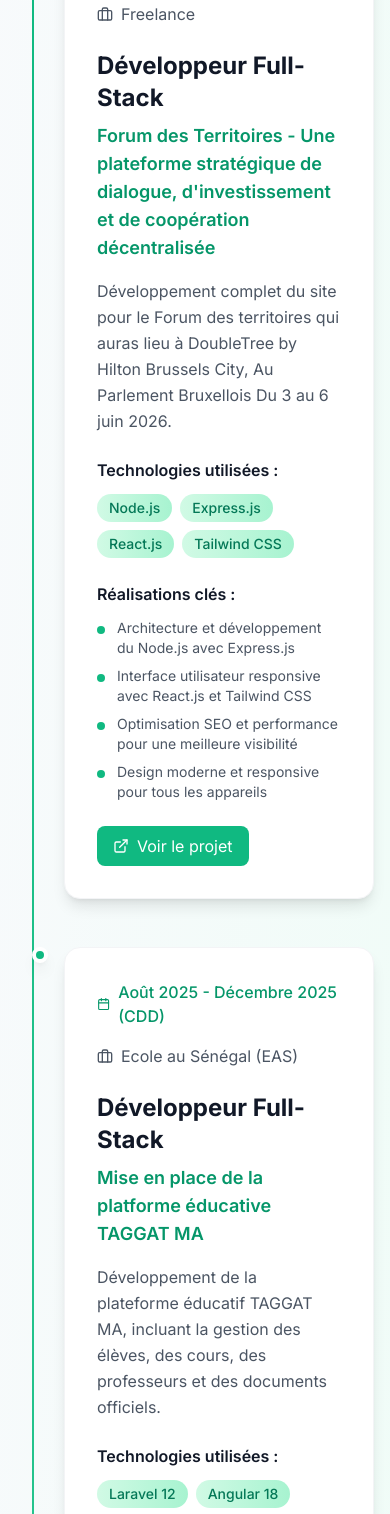
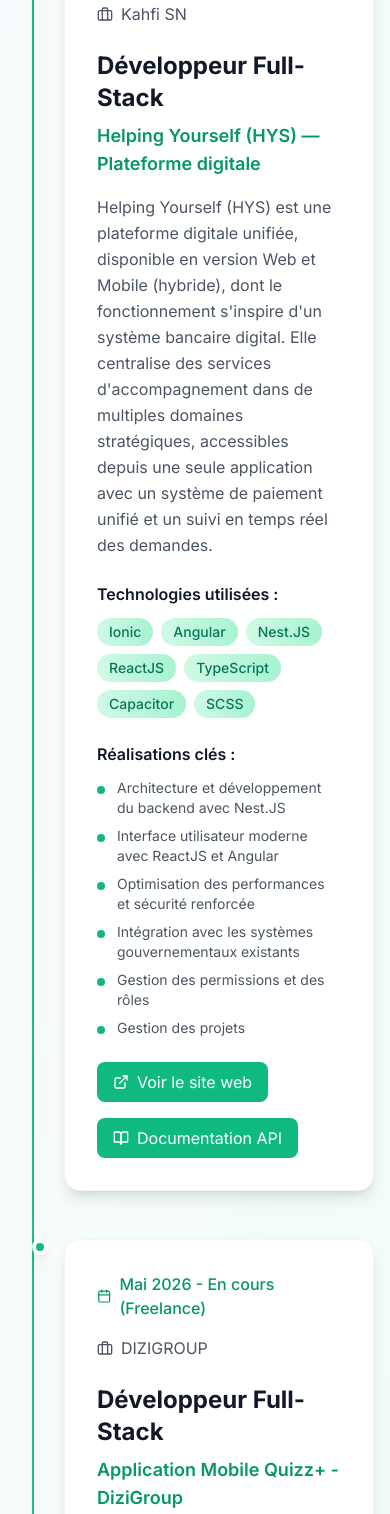
Before and after one commit to AbdouazizDEV/NewPortfolio, a React (Vite) app: page / in a window 390 px wide. Shown: the part 3840-5354 px from the top of the page. Built offline with nearby package versions, Linux system fonts and the light colour scheme.

Commit message:
feat: Ajouter expériences et projets mobile récents au portfolio
Intègre les missions freelance (Jant Tech, Kahfi SN, DIZIGROUP), les projets
Ionic/React Native avec démos vidéo, et les compétences mobile Ionic/Capacitor.

Co-authored-by: Cursor <cursoragent@cursor.com>

```diff
--- a/src/components/Experience/Experience.tsx
+++ b/src/components/Experience/Experience.tsx
@@ -5,6 +5,65 @@ const Experience = () => {
   const experiences = [
     {
       id: 0,
+      period: 'Mai 2026 - En cours (Freelance)',
+      company: 'Kahfi SN',
+      position: 'Développeur Full-Stack',
+      project: 'Helping Yourself (HYS) — Plateforme digitale',
+      technologies: ['Ionic', 'Angular', 'Nest.JS','ReactJS', 'TypeScript', 'Capacitor', 'SCSS'],
+      link: 'https://helping-yourself.com/',
+      link2: 'https://bo.helping-yourself.com/',
+      link3: 'https://api.helping-yourself.com/docs/',
+      link4: 'https://res.cloudinary.com/dhivn2ahm/video/upload/v1780413497/WhatsApp_Video_2026-06-02_at_15.14.37_rpaskh.mp4',
+      linkLabel: 'Voir le site web',
+      linkLabel2: 'Voir le back-office',
+      linkLabel3: 'Voir la documentation API',
+      linkLabel4: 'Voir la démo vidéo app Mobile',
+      description: 'Helping Yourself (HYS) est une plateforme digitale unifiée, disponible en version Web et Mobile (hybride), dont le fonctionnement s\'inspire d\'un système bancaire digital. Elle centralise des services d\'accompagnement dans de multiples domaines stratégiques, accessibles depuis une seule application avec un système de paiement unifié et un suivi en temps réel des demandes.',
+      achievements: [
+        'Architecture et développement du backend avec Nest.JS',
+        'Interface utilisateur moderne avec ReactJS et Angular',
+        'Optimisation des performances et sécurité renforcée',
+        'Intégration avec les systèmes gouvernementaux existants',
+        'Gestion des permissions et des rôles',
+        'Gestion des projets',
+      ]
+    },
+    {
+      id: 1,
+      period: 'Mai 2026 - En cours (Freelance)',
+      company: 'DIZIGROUP',
+      position: 'Développeur Full-Stack',
+      project: 'Application Mobile Quizz+ - DiziGroup',
+      technologies: ['ReactNative','ReactJS', 'TypeScript', 'Expo','Node.js', 'Express.js', 'Tailwind CSS'],
+      link: 'https://res.cloudinary.com/dhivn2ahm/video/upload/v1780414312/WhatsApp_Video_2026-06-02_at_15.15.12_tsutdv.mp4',
+      linkLabel: 'Voir la démo vidéo',
+      description: 'Développement de l\'application mobile Quizz+ pour DiziGroup, avec React Native et Expo.',
+      achievements: [
+        'Développement de l\'application avec React Native et Expo',
+        'Application déployable sur iOS et Android via Expo',
+        'Interface adaptée au contexte de la formation',
+        'Livrable présenté avec une vidéo de démonstration de l\'application'
+      ]
+    },
+    {
+      id: 2,
+      period: 'Avril 2026 - En cours (Freelance)',
+      company: 'Jant Tech',
+      position: 'Développeur Mobile',
+      project: 'La Cuisine de Maman — Application mobile pour un restaurant',
+      technologies: ['Ionic', 'Angular', 'TypeScript', 'Capacitor', 'SCSS'],
+      link: 'https://res.cloudinary.com/dhivn2ahm/video/upload/v1775995317/WhatsApp_Video_2026-04-12_at_11.59.07_yiuhky.mp4',
+      linkLabel: 'Voir la démo vidéo',
+      description: 'Contrat freelance avec Jant Tech : conception et développement de l\'application mobile « La Cuisine de Maman » pour un restaurant, avec Ionic (interface orientée métier restauration et expérience utilisateur fluide sur mobile).',
+      achievements: [
+        'Développement de l\'application avec Ionic et stack web moderne (Angular, TypeScript)',
+        'Application déployable sur iOS et Android via Capacitor',
+        'Interface adaptée au contexte restaurant et aux usages terrain',
+        'Livrable présenté avec une vidéo de démonstration de l\'application'
+      ]
+    },
+    {
+      id: 3,
       period: 'Janvier 2026 - Février 2026 (Freelance)',
       company: 'Freelance',
       position: 'Développeur Full-Stack',
@@ -20,7 +79,7 @@ const Experience = () => {
       ]
     },
     {
-      id: 1,
+      id: 4,
       period: 'Août 2025 - Décembre 2025 (CDD)',
       company: 'Ecole au Sénégal (EAS)',
       position: 'Développeur Full-Stack',
@@ -39,7 +98,7 @@ const Experience = () => {
       ]
     },
     {
-      id: 2,
+      id: 5,
       period: 'Juin 2025 - Août 2025 (Stage)',
       company: 'Xarala',
       position: 'Développeur Full-Stack',
@@ -55,7 +114,7 @@ const Experience = () => {
       ]
     },
     {
-      id: 3,
+      id: 6,
       period: 'Avril 2025 - Juin 2025 (Stage)',
       company: 'Niane Technologie',
       position: 'Développeur Full-Stack',
@@ -71,7 +130,7 @@ const Experience = () => {
       ]
     },
     {
-      id: 3,
+      id: 7,
       period: 'Mars 2025',
       company: 'Niane Technologie',
       position: 'Développeur Full-Stack',
@@ -87,7 +146,7 @@ const Experience = () => {
       ]
     },
     {
-      id: 4,
+      id: 8,
       period: 'Décembre 2024',
       company: 'Freelance',
       position: 'Développeur Full-Stack',
@@ -103,7 +162,7 @@ const Experience = () => {
       ]
     },
     {
-      id: 6,
+      id: 9,
       period: 'Octobre 2024',
       company: 'Freelance',
       position: 'Développeur Full-Stack',
@@ -219,7 +278,7 @@ const Experience = () => {
                           className="flex items-center px-4 py-2 bg-emerald-500 text-white rounded-lg hover:bg-emerald-600 transition-colors"
                         >
                           <ExternalLink size={16} className="mr-2" />
-                          Voir le projet
+                          {(exp as { linkLabel?: string }).linkLabel ?? 'Voir le projet'}
                         </motion.a>
                       )}
                       {exp.github && (
--- a/src/components/Projects/Projects.tsx
+++ b/src/components/Projects/Projects.tsx
@@ -7,25 +7,44 @@ const Projects = () => {
 
   const projects = [
     {
-      id: 0,
-      title: 'TAGGAT MA',
-      description: 'Plateforme éducative TAGGAT MA, avec gestion des élèves, des cours, des professeurs et des documents officiels.',
-      image: 'https://res.cloudinary.com/dhivn2ahm/image/upload/v1761196405/taggat_MA_tmujxx.jpg',
-      technologies: ['Laravel 12', 'Angular 19', 'Mysql','Redis','Vue.js','Swagger','GitLab'],
-      category: 'web',
-      link: 'https://web-eas.taggatma.com/',
-      link2: 'https://api-eas.taggatma.com/api/documentation#',
+      id: 12,
+      title: 'La Cuisine de Maman',
+      description: 'Application mobile Ionic pour un restaurant (client Jant Tech) : expérience utilisateur adaptée au métier de la restauration.',
+      image: 'https://res.cloudinary.com/dhivn2ahm/image/upload/v1775995572/Rectangle_2040_tc1z61.png',
+      technologies: ['Ionic', 'Angular', 'TypeScript', 'Capacitor', 'SCSS'],
+      category: 'mobile',
+      link: 'https://res.cloudinary.com/dhivn2ahm/video/upload/v1775995317/WhatsApp_Video_2026-04-12_at_11.59.07_yiuhky.mp4',
+      linkLabel: 'Voir la démo vidéo',
       github: null,
       featured: true
     },
     {
-      id: 1,
-      title: 'Credex FINTRA',
-      description: 'Plateforme fintech d\'avance sur salaire composée de trois composants principaux : 1. Application mobile pour les employés 2. Application web pour les entreprises 3. Application web pour l\'administration de la plateforme',
-      image: 'https://res.cloudinary.com/dhivn2ahm/image/upload/v1761196204/logoColore_u3qdsk.png',
-      technologies: ['React Native','Expo','Next.JS', 'Nest.JS', 'Mysql','GitLab','Tailwind CSS'],
+      id: 13,
+      title: 'Quizz+',
+      description: 'Application mobile React Native pour un restaurant (client DiziGroup) : expérience utilisateur adaptée au métier de la restauration.',
+      image: 'https://res.cloudinary.com/dhivn2ahm/image/upload/v1780414790/logo_zxivqy.png',
+      technologies: ['ReactNative','ReactJS', 'TypeScript', 'Expo','Node.js', 'Express.js', 'Tailwind CSS'],
       category: 'mobile',
-      link: null,
+      link: 'https://res.cloudinary.com/dhivn2ahm/video/upload/v1780414312/WhatsApp_Video_2026-06-02_at_15.15.12_tsutdv.mp4',
+      linkLabel: 'Voir la démo vidéo',
+      github: null,
+      featured: true
+    },
+    {
+      id: 14,
+      title: 'Helping Yourself',
+      description: 'Plateforme digitale unifiée, disponible en version Web et Mobile (hybride), dont le fonctionnement s\'inspire d\'un système bancaire digital. Elle centralise des services d\'accompagnement dans de multiples domaines stratégiques, accessibles depuis une seule application avec un système de paiement unifié et un suivi en temps réel des demandes.',
+      image: 'https://res.cloudinary.com/dhivn2ahm/image/upload/v1780414855/icon_mm53ui.png',
+      technologies: ['Ionic', 'Angular', 'Nest.JS','ReactJS', 'TypeScript', 'Capacitor', 'SCSS'],
+      category: 'mobile',
+      link: 'https://helping-yourself.com/',
+      link2: 'https://bo.helping-yourself.com/',
+      link3: 'https://api.helping-yourself.com/docs/',
+      link4: 'https://res.cloudinary.com/dhivn2ahm/video/upload/v1780413497/WhatsApp_Video_2026-06-02_at_15.14.37_rpaskh.mp4',
+      linkLabel: 'Voir le site web',
+      linkLabel2: 'Voir le back-office',
+      linkLabel3: 'Voir la documentation API',
+      linkLabel4: 'Voir la démo vidéo app Mobile',
       github: null,
       featured: true
     },
@@ -127,7 +146,18 @@ const Projects = () => {
       link: 'https://agence-de-voyage-front-tptc.vercel.app/',
       github: 'https://github.com/AbdouazizDEV/Agence_de_Voyage_front',
       featured: false
-    }
+    },
+    {
+      id:11,
+      title: 'Forum des Territoires',
+      description: 'Une plateforme stratégique de dialogue, d\'investissement et de coopération décentralisée',
+      image: 'https://res.cloudinary.com/dhivn2ahm/image/upload/v1770471490/partener_ddnssj.png',
+      technologies: [ 'Node.js', 'Express.js', 'React.js', 'Tailwind CSS'],
+      category: 'web',
+      link: 'https://forumdesterritoires.com/',
+      github: 'https://github.com/AbdouazizDEV/Forum-des-territoires',
+      featured: true
+    },
   ];
 
   const filters = [
@@ -150,6 +180,7 @@ const Projects = () => {
       'Laravel 12': 'bg-emerald-100 text-emerald-700',
       'React.js': 'bg-blue-100 text-blue-700',
       'Node.js': 'bg-green-100 text-green-700',
+      'Angular': 'bg-red-100 text-red-700',
       'Angular 18': 'bg-red-100 text-red-700',
       'Angular 19': 'bg-emerald-100 text-emerald-700',
       'PostgreSQL': 'bg-blue-100 text-blue-700',
@@ -166,6 +197,10 @@ const Projects = () => {
       'Swagger': 'bg-yellow-100 text-yellow-700',
       'Expo': 'bg-emerald-100 text-emerald-700',
       'React Native': 'bg-emerald-100 text-emerald-700',
+      'Ionic': 'bg-blue-100 text-indigo-700',
+      'Capacitor': 'bg-cyan-100 text-blue-800',
+      'SCSS': 'bg-pink-100 text-pink-800',
+      'TypeScript': 'bg-blue-100 text-blue-800',
       'Vue.js': 'bg-blue-100 text-blue-700',
       'Github': 'bg-purple-100 text-purple-700',
       'Prisma ORM': 'bg-purple-100 text-purple-700',
@@ -290,7 +325,7 @@ const Projects = () => {
                         className="flex-1 bg-gradient-to-r from-emerald-500 to-emerald-600 text-white px-4 py-2 rounded-lg flex items-center justify-center hover:shadow-lg transition-all duration-200"
                       >
                         <ExternalLink size={16} className="mr-2" />
-                        Voir le projet
+                        {(project as { linkLabel?: string }).linkLabel ?? 'Voir le projet'}
                       </motion.a>
                     )}
 
--- a/src/components/Skills/Skills.tsx
+++ b/src/components/Skills/Skills.tsx
@@ -93,10 +93,12 @@ const Skills = () => {
       icon: Smartphone,
       color: 'pink',
       skills: [
+        { name: 'Ionic', level: 88, icon: '⚡' },
+        { name: 'Capacitor', level: 85, icon: '🔌' },
+        { name: 'React Native', level: 87, icon: '📱' },
+        { name: 'Expo', level: 90, icon: '🔴' },
         { name: 'Flutter', level: 78, icon: '💙' },
-        { name: 'React Native', level: 75, icon: '📱' },
         { name: 'Progressive Web Apps', level: 82, icon: '🌐' },
-        { name: 'Expo', level: 90, icon: '🔴' },
       ]
     },
     soft: {
@@ -144,7 +146,7 @@ const Skills = () => {
           <h2 className="text-4xl font-bold text-gray-900 mb-4">Compétences Techniques</h2>
           <div className="w-24 h-1 bg-gradient-to-r from-emerald-500 to-emerald-600 mx-auto mb-6"></div>
           <p className="text-xl text-gray-600 max-w-3xl mx-auto">
-            Une expertise complète couvrant toute la chaîne de développement web moderne
+            Une expertise complète couvrant le développement web et mobile moderne
           </p>
         </motion.div>
 
```
